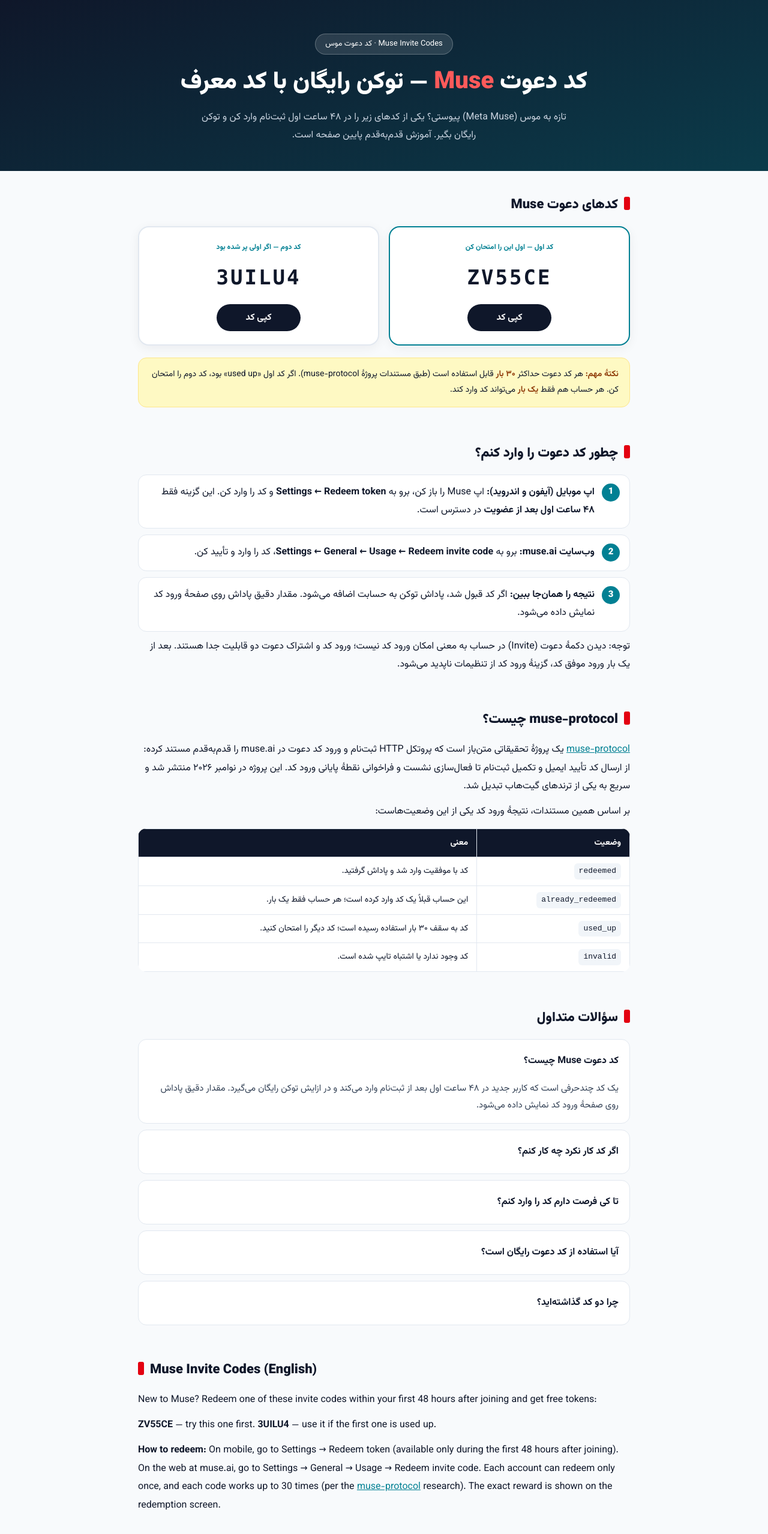
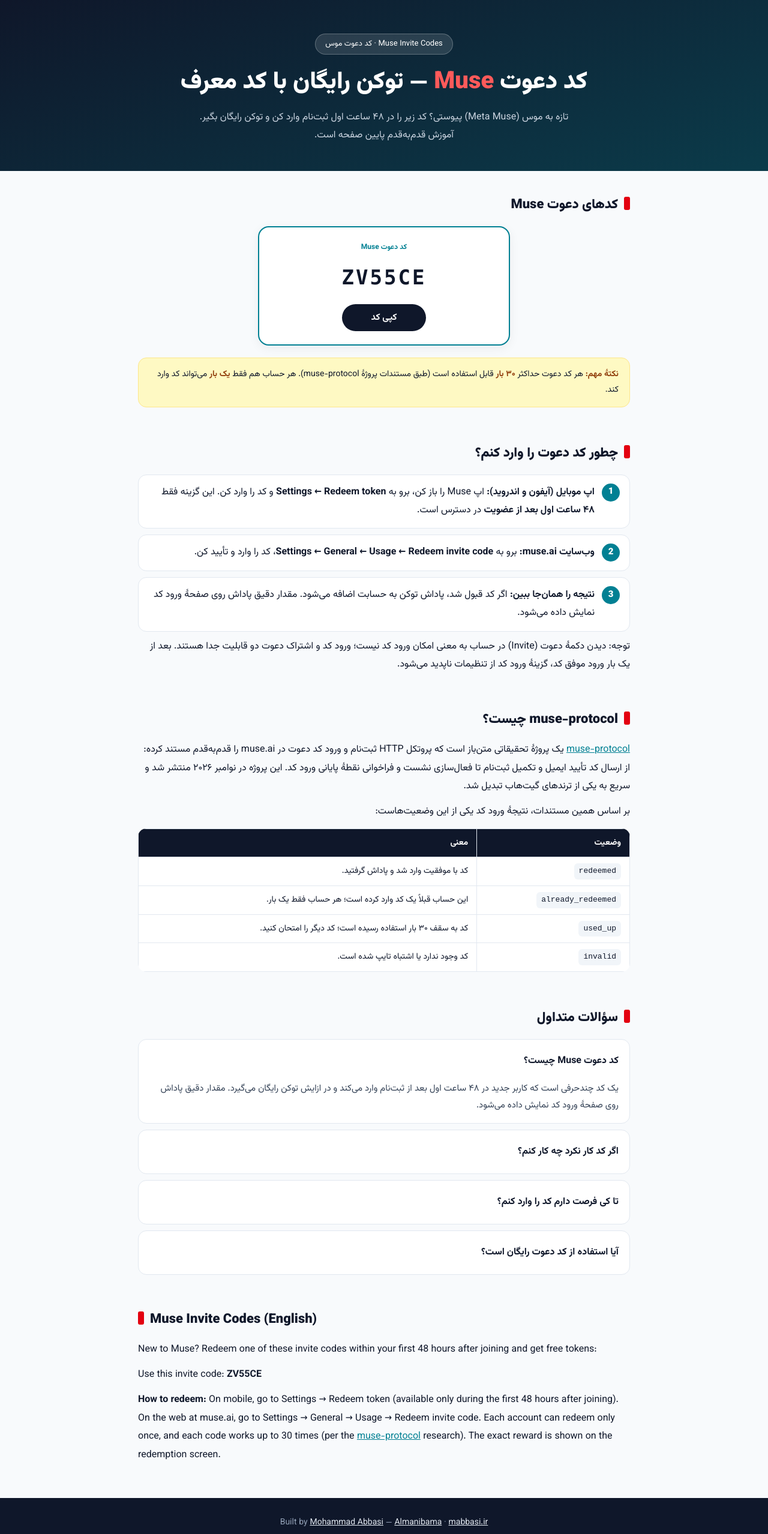
Before and after one commit to mohammad-abbasi-sh/muse-invite-codes, a plain HTML site: page index.html in a window 1280 px wide. Shown: the top 2557 px of the page at 60% size. Drawn offline with Linux system fonts and the light colour scheme.

Commit message:
remove: 3UILU4 code (keep ZV55CE only)

```diff
--- a/index.html
+++ b/index.html
@@ -3,23 +3,23 @@
 <head>
 <meta charset="utf-8">
 <meta name="viewport" content="width=device-width, initial-scale=1">
-<title>کد دعوت Muse — کد معرف موس برای توکن رایگان | ZV55CE و 3UILU4</title>
-<meta name="description" content="کد دعوت Muse (موس) برای توکن رایگان: ZV55CE و 3UILU4. آموزش ورود کد در موبایل و وب، مهلت ۴۸ ساعته، و توضیح پروژه muse-protocol.">
+<title>کد دعوت Muse — کد معرف موس برای توکن رایگان | ZV55CE</title>
+<meta name="description" content="کد دعوت Muse (موس) برای توکن رایگان: ZV55CE. آموزش ورود کد در موبایل و وب، مهلت ۴۸ ساعته، و توضیح پروژه muse-protocol.">
 <meta name="keywords" content="کد دعوت Muse, کد معرف Muse, کد دعوت موس, Muse invite code, Muse referral code, توکن رایگان Muse, muse-protocol, کد دعوت متا موس">
 <meta property="og:type" content="website">
-<meta property="og:title" content="کد دعوت Muse — توکن رایگان با کد معرف ZV55CE و 3UILU4">
+<meta property="og:title" content="کد دعوت Muse — توکن رایگان با کد معرف ZV55CE">
 <meta property="og:description" content="کد دعوت موس را در ۴۸ ساعت اول ثبت‌نام وارد کن و توکن رایگان بگیر. آموزش قدم‌به‌قدم موبایل و وب + توضیح muse-protocol.">
 <meta property="og:url" content="https://mohammad-abbasi-sh.github.io/muse-invite-codes/">
 <meta name="robots" content="index, follow">
 <link rel="canonical" href="https://mohammad-abbasi-sh.github.io/muse-invite-codes/">
 <script type="application/ld+json">
-{"@context":"https://schema.org","@type":"WebPage","name":"کد دعوت Muse — کد معرف موس برای توکن رایگان","inLanguage":"fa","url":"https://mohammad-abbasi-sh.github.io/muse-invite-codes/","description":"کد دعوت Muse (موس) برای توکن رایگان: ZV55CE و 3UILU4. آموزش ورود کد در موبایل و وب، مهلت ۴۸ ساعته، و توضیح پروژه muse-protocol."}
+{"@context":"https://schema.org","@type":"WebPage","name":"کد دعوت Muse — کد معرف موس برای توکن رایگان","inLanguage":"fa","url":"https://mohammad-abbasi-sh.github.io/muse-invite-codes/","description":"کد دعوت Muse (موس) برای توکن رایگان: ZV55CE. آموزش ورود کد در موبایل و وب، مهلت ۴۸ ساعته، و توضیح پروژه muse-protocol."}
 </script>
 <script type="application/ld+json">
 {"@context":"https://schema.org","@type":"FAQPage","mainEntity":[
 {"@type":"Question","name":"کد دعوت Muse چیست؟","acceptedAnswer":{"@type":"Answer","text":"کد دعوت (Invite Code) موس یک کد چندحرفی است که کاربر جدید در ۴۸ ساعت اول بعد از ثبت‌نام وارد می‌کند و در ازایش توکن رایگان می‌گیرد. مقدار دقیق پاداش روی صفحهٔ ورود کد نمایش داده می‌شود."}},
 {"@type":"Question","name":"چطور کد دعوت Muse را وارد کنم؟","acceptedAnswer":{"@type":"Answer","text":"در اپ موبایل: Settings و بعد Redeem token (فقط ۴۸ ساعت اول بعد از عضویت). در وب‌سایت muse.ai: Settings و بعد General و بعد Usage و بعد Redeem invite code. کد را وارد و تأیید کنید."}},
-{"@type":"Question","name":"اگر کد دعوت کار نکرد چه کار کنم؟","acceptedAnswer":{"@type":"Answer","text":"اگر کد «used up» بود یعنی به سقف ۳۰ بار استفاده رسیده است — کد دوم را امتحان کنید. اگر «already redeemed» بود یعنی این حساب قبلاً یک کد وارد کرده و هر حساب فقط یک بار می‌تواند کد وارد کند. اگر «invalid» بود کد را دوباره با دقت تایپ کنید."}},
+{"@type":"Question","name":"اگر کد دعوت کار نکرد چه کار کنم؟","acceptedAnswer":{"@type":"Answer","text":"اگر کد «used up» بود یعنی به سقف ۳۰ بار استفاده رسیده است. اگر «already redeemed» بود یعنی این حساب قبلاً یک کد وارد کرده و هر حساب فقط یک بار می‌تواند کد وارد کند. اگر «invalid» بود کد را دوباره با دقت تایپ کنید."}},
 {"@type":"Question","name":"هر کد دعوت Muse چند بار قابل استفاده است؟","acceptedAnswer":{"@type":"Answer","text":"بر اساس مستندات پروژهٔ muse-protocol، هر کد دعوت حداکثر ۳۰ بار قابل استفاده است. بعد از رسیدن به سقف، وضعیت کد used up می‌شود."}},
 {"@type":"Question","name":"muse-protocol چیست؟","acceptedAnswer":{"@type":"Answer","text":"muse-protocol یک پروژهٔ تحقیقاتی متن‌باز است که پروتکل HTTP ثبت‌نام و ورود کد دعوت در muse.ai را مستند کرده است؛ شامل مراحل ارسال کد تأیید، تکمیل ثبت‌نام، فعال‌سازی نشست و ورود کد دعوت. این صفحه از نتایج آن برای توضیح وضعیت‌های ورود کد استفاده می‌کند."}},
 {"@type":"Question","name":"آیا استفاده از کد دعوت رایگان است؟","acceptedAnswer":{"@type":"Answer","text":"بله. ورود کد دعوت هزینه‌ای ندارد و برای کاربر جدید توکن رایگان دارد. مقدار پاداش روی صفحهٔ ورود کد در حساب شما نمایش داده می‌شود."}}
@@ -42,7 +42,7 @@ section{padding:36px 0 8px}
 h2{font-size:22px;font-weight:900;margin-bottom:14px}
 h2::before{content:"";display:inline-block;width:10px;height:22px;background:var(--red);border-radius:3px;vertical-align:-3px;margin-inline-end:10px}
 p{margin-bottom:12px}
-.codes{display:grid;grid-template-columns:1fr 1fr;gap:16px;margin:8px 0 20px}
+.codes{display:grid;grid-template-columns:1fr;gap:16px;margin:8px auto 20px;max-width:420px}
 .code-card{background:var(--card);border:2px solid var(--line);border-radius:18px;padding:22px 18px;text-align:center;box-shadow:0 4px 18px rgba(15,23,42,.06)}
 .code-card.hot{border-color:var(--teal)}
 .code-card .tag{font-size:12px;font-weight:700;color:var(--teal);margin-bottom:6px}
@@ -79,7 +79,7 @@ a{color:var(--teal)}
   <div class="wrap">
     <span class="kicker">Muse Invite Codes · کد دعوت موس</span>
     <h1>کد دعوت <span class="red">Muse</span> — توکن رایگان با کد معرف</h1>
-    <p>تازه به موس (Meta Muse) پیوستی؟ یکی از کدهای زیر را در ۴۸ ساعت اول ثبت‌نام وارد کن و توکن رایگان بگیر. آموزش قدم‌به‌قدم پایین صفحه است.</p>
+    <p>تازه به موس (Meta Muse) پیوستی؟ کد زیر را در ۴۸ ساعت اول ثبت‌نام وارد کن و توکن رایگان بگیر. آموزش قدم‌به‌قدم پایین صفحه است.</p>
   </div>
 </header>
 
@@ -88,17 +88,12 @@ a{color:var(--teal)}
     <h2>کدهای دعوت Muse</h2>
     <div class="codes">
       <div class="code-card hot">
-        <div class="tag">کد اول — اول این را امتحان کن</div>
+        <div class="tag">کد دعوت Muse</div>
         <div class="code">ZV55CE</div>
         <button onclick="copyCode('ZV55CE',this)">کپی کد</button>
       </div>
-      <div class="code-card">
-        <div class="tag">کد دوم — اگر اولی پر شده بود</div>
-        <div class="code">3UILU4</div>
-        <button onclick="copyCode('3UILU4',this)">کپی کد</button>
-      </div>
     </div>
-    <div class="note"><b>نکتهٔ مهم:</b> هر کد دعوت حداکثر <b>۳۰ بار</b> قابل استفاده است (طبق مستندات پروژهٔ muse-protocol). اگر کد اول «used up» بود، کد دوم را امتحان کن. هر حساب هم فقط <b>یک بار</b> می‌تواند کد وارد کند.</div>
+    <div class="note"><b>نکتهٔ مهم:</b> هر کد دعوت حداکثر <b>۳۰ بار</b> قابل استفاده است (طبق مستندات پروژهٔ muse-protocol). هر حساب هم فقط <b>یک بار</b> می‌تواند کد وارد کند.</div>
   </section>
 
   <section id="how">
@@ -132,7 +127,7 @@ a{color:var(--teal)}
     </details>
     <details>
       <summary>اگر کد کار نکرد چه کار کنم؟</summary>
-      <p>اگر «used up» بود، کد دوم این صفحه را امتحان کن. اگر «already redeemed» بود، حسابت قبلاً یک کد وارد کرده و امکان ورود دوباره نیست. اگر «invalid» بود، کد را با دقت دوباره تایپ کن (حروف بزرگ و کوچک مهم است).</p>
+      <p>اگر «used up» بود، کد به سقف ۳۰ بار استفاده رسیده است. اگر «already redeemed» بود، حسابت قبلاً یک کد وارد کرده و امکان ورود دوباره نیست. اگر «invalid» بود، کد را با دقت دوباره تایپ کن (حروف بزرگ و کوچک مهم است).</p>
     </details>
     <details>
       <summary>تا کی فرصت دارم کد را وارد کنم؟</summary>
@@ -142,16 +137,12 @@ a{color:var(--teal)}
       <summary>آیا استفاده از کد دعوت رایگان است؟</summary>
       <p>بله، ورود کد هزینه‌ای ندارد و برای کاربر جدید توکن رایگان دارد.</p>
     </details>
-    <details>
-      <summary>چرا دو کد گذاشته‌اید؟</summary>
-      <p>چون هر کد فقط ۳۰ بار قابل استفاده است. اگر کد اول پر شده بود، کد دوم شانس توست.</p>
-    </details>
   </section>
 
   <section id="en" class="en">
     <h2>Muse Invite Codes (English)</h2>
     <p>New to Muse? Redeem one of these invite codes within your first 48 hours after joining and get free tokens:</p>
-    <p><strong>ZV55CE</strong> — try this one first. <strong>3UILU4</strong> — use it if the first one is used up.</p>
+    <p>Use this invite code: <strong>ZV55CE</strong></p>
     <p><strong>How to redeem:</strong> On mobile, go to Settings → Redeem token (available only during the first 48 hours after joining). On the web at muse.ai, go to Settings → General → Usage → Redeem invite code. Each account can redeem only once, and each code works up to 30 times (per the <a href="https://github.com/duwqijlk/muse-protocol" target="_blank" rel="noopener">muse-protocol</a> research). The exact reward is shown on the redemption screen.</p>
   </section>
 </main>
```
